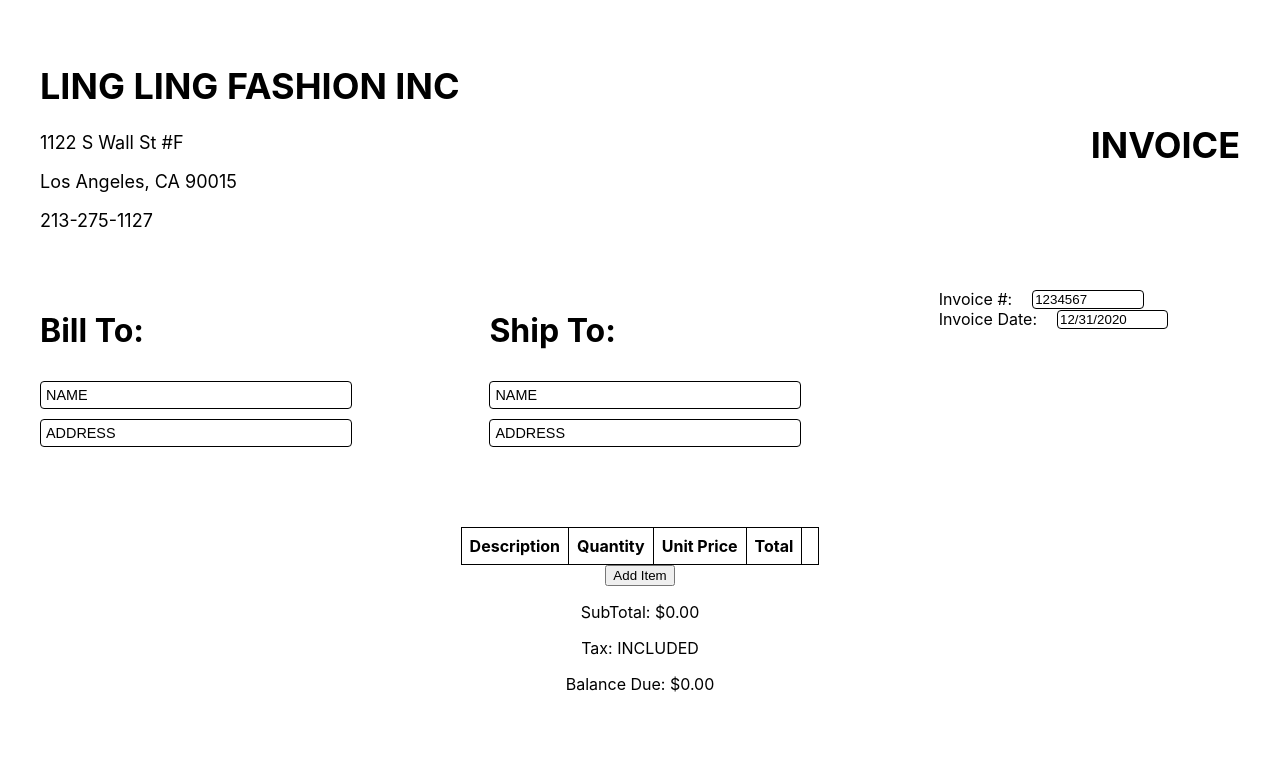
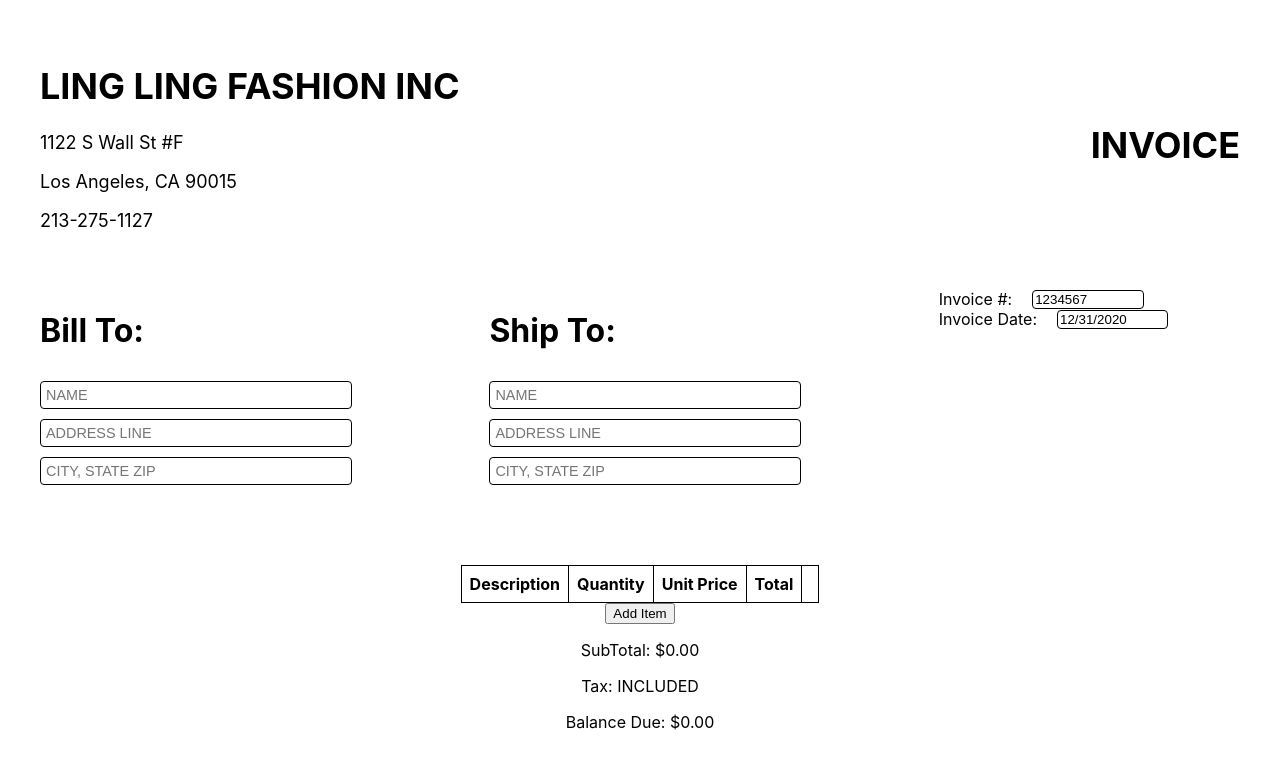
Before and after one commit to ilam0602/invoice, a React (Create React App) app: page / in a window 1280 px wide. Shown: the top 768 px of the page. Built offline with nearby package versions, Linux system fonts and the light colour scheme.

Commit message:
fixed shipto,billto inputs

```diff
--- a/src/components/BillTo.jsx
+++ b/src/components/BillTo.jsx
@@ -2,8 +2,9 @@ import React, { useState } from 'react';
 import './BillTo.css';
 
 function BillTo() {
-    const [name, setName] = useState("NAME");
-    const [address, setAddress] = useState("ADDRESS");
+    const [name, setName] = useState("");              // Name
+    const [addressLine, setAddressLine] = useState(""); // Address Line
+    const [cityStateZip, setCityStateZip] = useState(""); // City, State ZIP
 
     return (
       <div className="bill-to-container">
@@ -12,13 +13,22 @@ function BillTo() {
           className="bill-to-input"
           type="text"
           value={name}
+          placeholder="NAME"
           onChange={(e) => setName(e.target.value)}
         />
         <input
           className="bill-to-input"
           type="text"
-          value={address}
-          onChange={(e) => setAddress(e.target.value)}
+          value={addressLine}
+          placeholder="ADDRESS LINE"
+          onChange={(e) => setAddressLine(e.target.value)}
+        />
+        <input
+          className="bill-to-input"
+          type="text"
+          value={cityStateZip}
+          placeholder="CITY, STATE ZIP"
+          onChange={(e) => setCityStateZip(e.target.value)}
         />
       </div>
     );
--- a/src/components/ShipTo.jsx
+++ b/src/components/ShipTo.jsx
@@ -2,8 +2,9 @@ import React, { useState } from 'react';
 import './ShipTo.css';
 
 function ShipTo() {
-    const [name, setName] = useState("NAME");
-    const [address, setAddress] = useState("ADDRESS");
+    const [name, setName] = useState("");              // Name
+    const [addressLine, setAddressLine] = useState(""); // Address Line
+    const [cityStateZip, setCityStateZip] = useState(""); // City, State ZIP
 
     return (
       <div className="ship-to-container">
@@ -12,13 +13,22 @@ function ShipTo() {
           className="ship-to-input"
           type="text"
           value={name}
+          placeholder="NAME"
           onChange={(e) => setName(e.target.value)}
         />
         <input
           className="ship-to-input"
           type="text"
-          value={address}
-          onChange={(e) => setAddress(e.target.value)}
+          value={addressLine}
+          placeholder="ADDRESS LINE"
+          onChange={(e) => setAddressLine(e.target.value)}
+        />
+        <input
+          className="ship-to-input"
+          type="text"
+          value={cityStateZip}
+          placeholder="CITY, STATE ZIP"
+          onChange={(e) => setCityStateZip(e.target.value)}
         />
       </div>
     );
```
